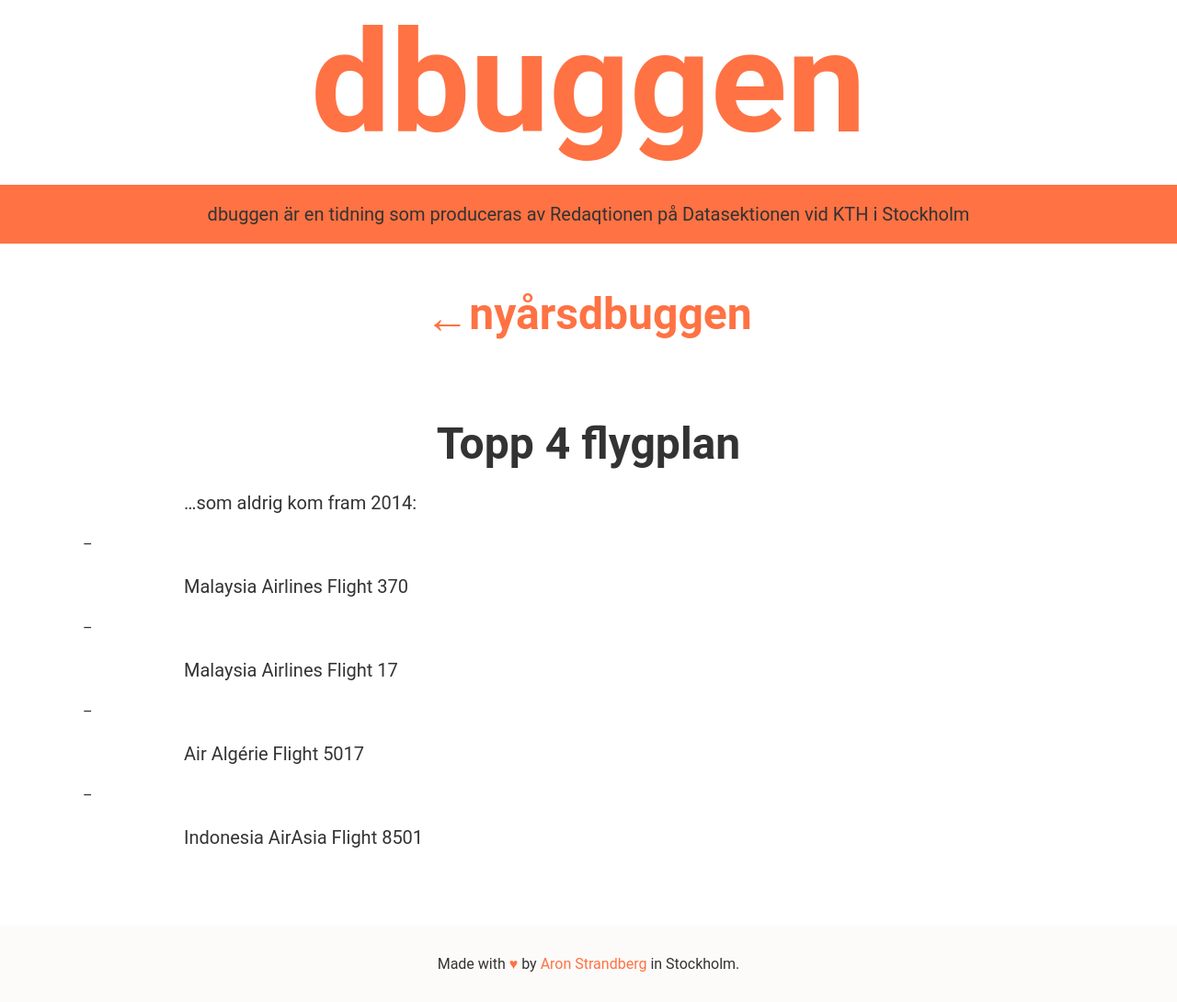
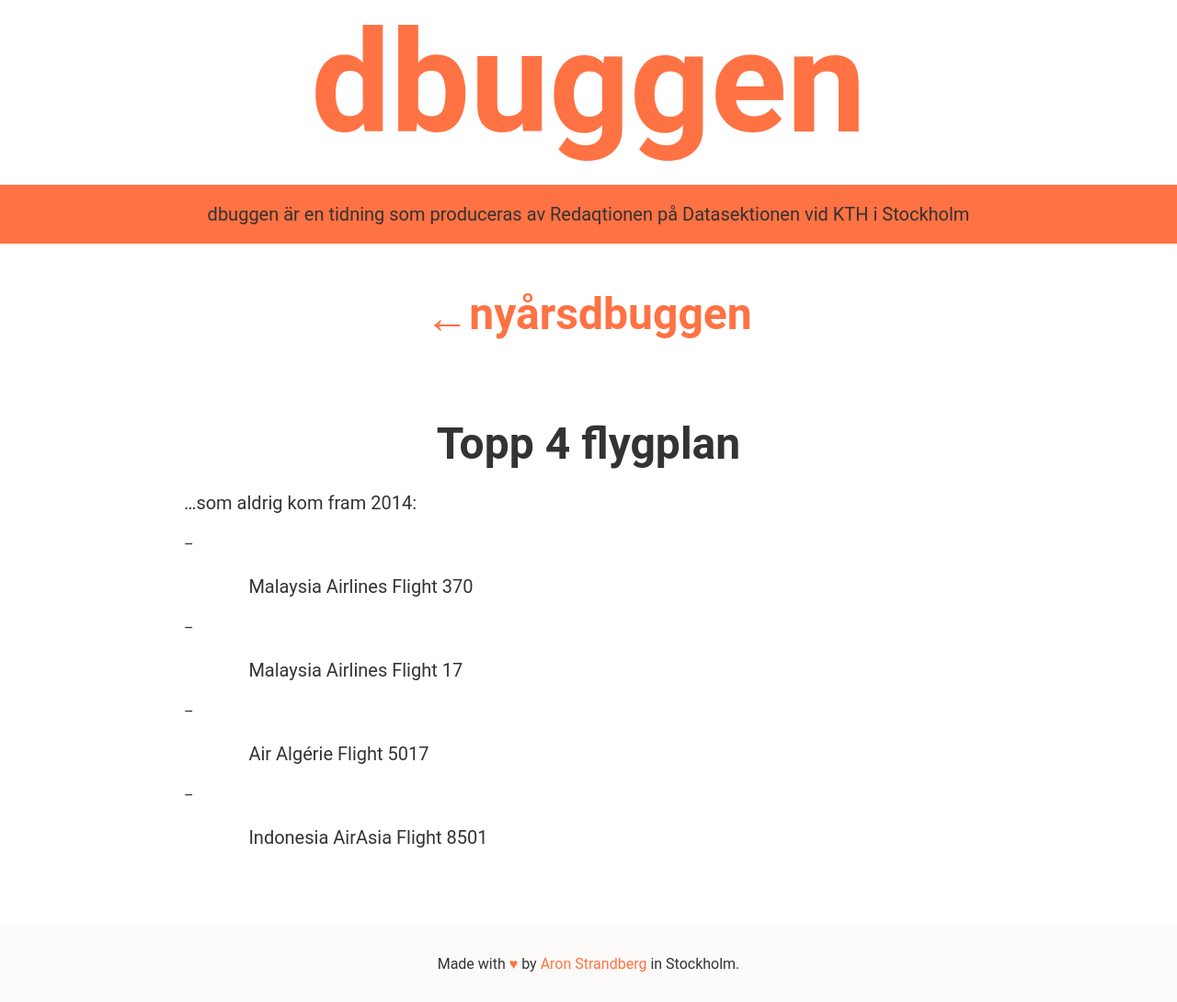
Before and after one commit to datasektionen/dbuggen, a Jekyll site: the page built from _posts/2014-12-29-topp-4-flygplan.md, in a window 1280 px wide. Shown: the whole page at 92% size. Built offline with Jekyll 4.4.1, drawn with Linux system fonts in a browser that asks for light colours.

Commit message:
Scale lists too

```diff
--- a/_sass/_layout.scss
+++ b/_sass/_layout.scss
@@ -11,7 +11,7 @@
     hyphens: auto;
   }
   @include min-width(800px) {
-    p {
+    p, ul, ol, li {
       width: 80%;
     }
   }
```
